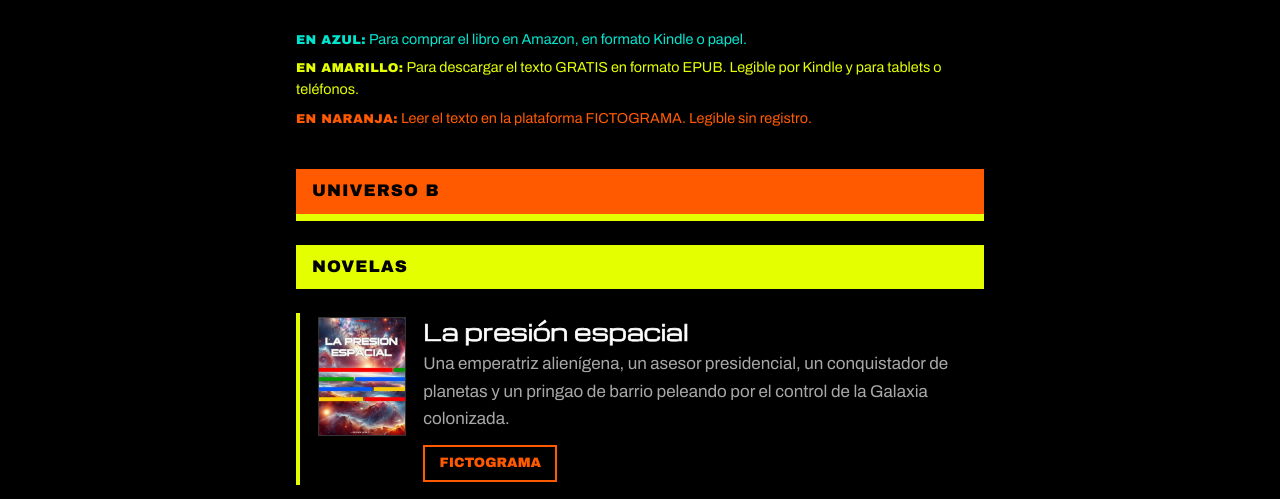
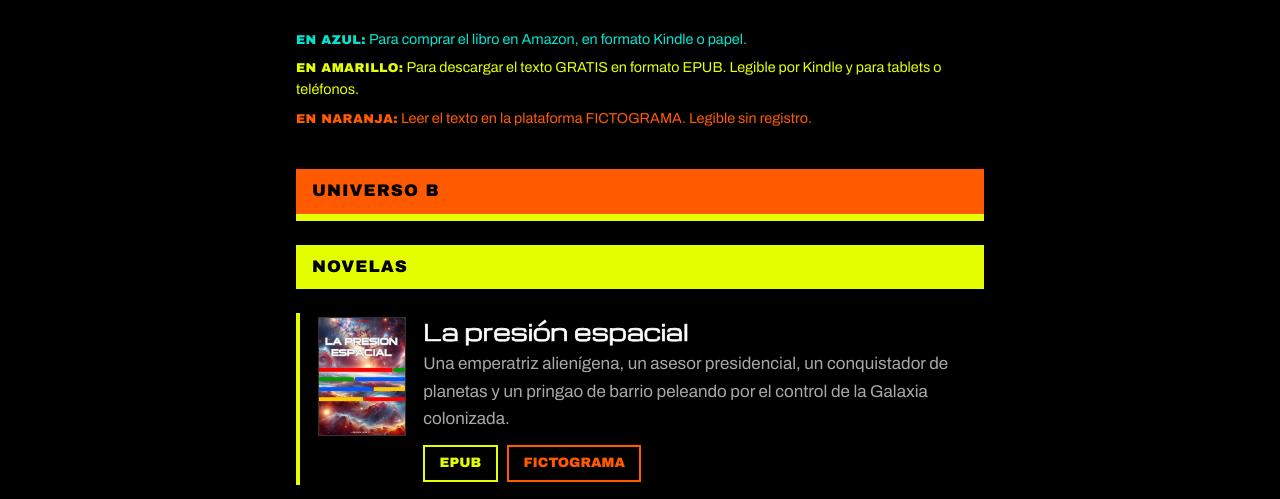
Before and after one commit to bernisvidalor/bernisvidalor.github.io, a plain HTML site: page index.html in a window 1280 px wide. Shown: the part 301-800 px from the top of the page. Drawn offline with nearby package versions, Linux system fonts and the light colour scheme; a web font is replaced by a local one.

Commit message:
Add files via upload

```diff
--- a/index.html
+++ b/index.html
@@ -141,6 +141,7 @@
         <!-- Un botón por formato. Entre las comillas de href va la ruta del archivo,
              por ejemplo: href="textos/caldos-de-ofenon.epub"
              Para otro formato, duplica la línea entera y cambia ruta y texto. -->
+        <a data-goatcounter-click="epub/la-presion-espacial" data-goatcounter-title="La presión espacial" href="textos/LaPresionEspacial.epub" download>EPUB</a>
         <a data-goatcounter-click="fictograma/la-presion-espacial" data-goatcounter-title="La presión espacial" class="leer" href="https://fictograma.com/d/3110-la-presion-espacial-capitulo-1-espejo" target="_blank" rel="noopener">FICTOGRAMA</a>
       </div>
     </div>
```
